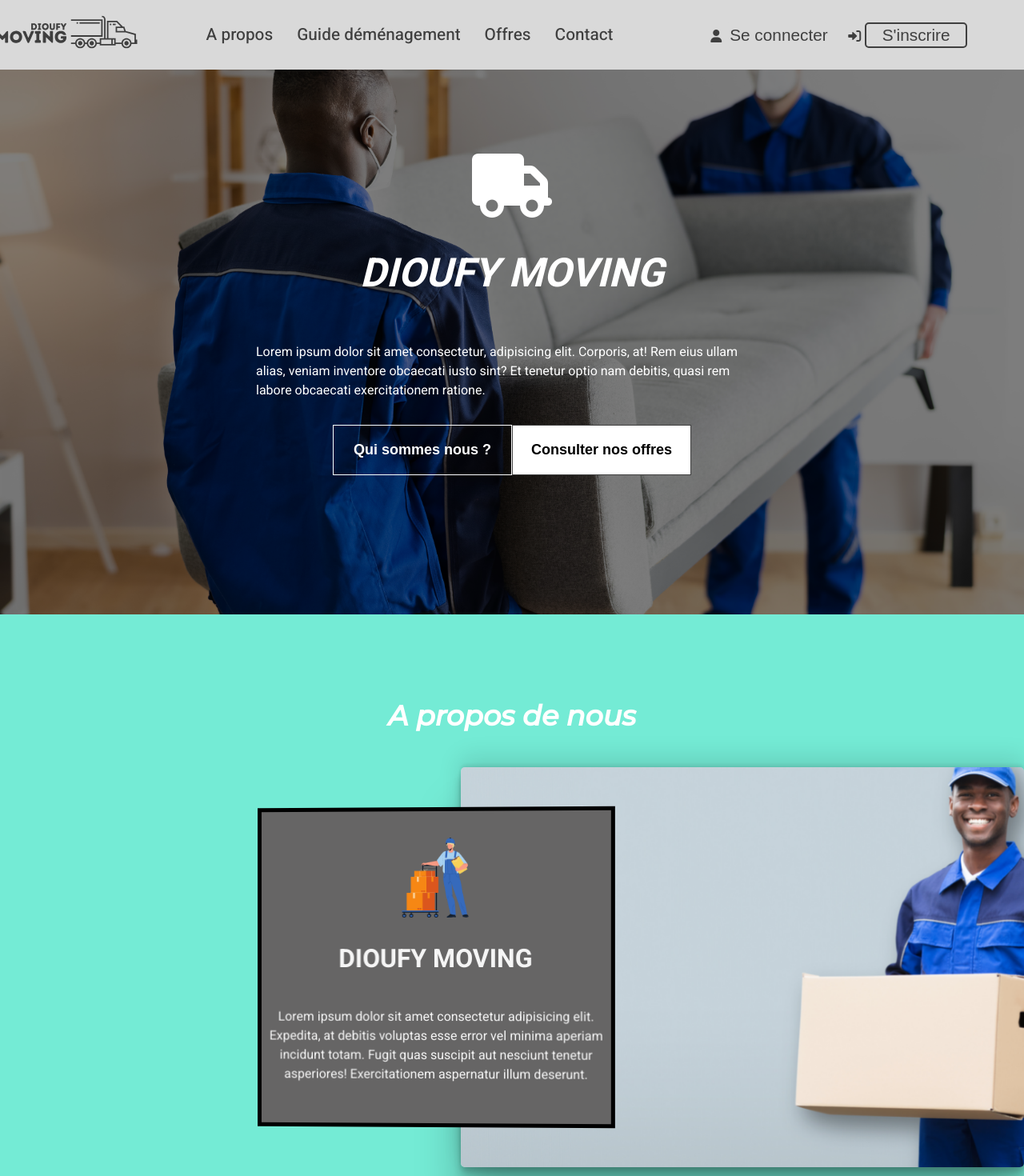
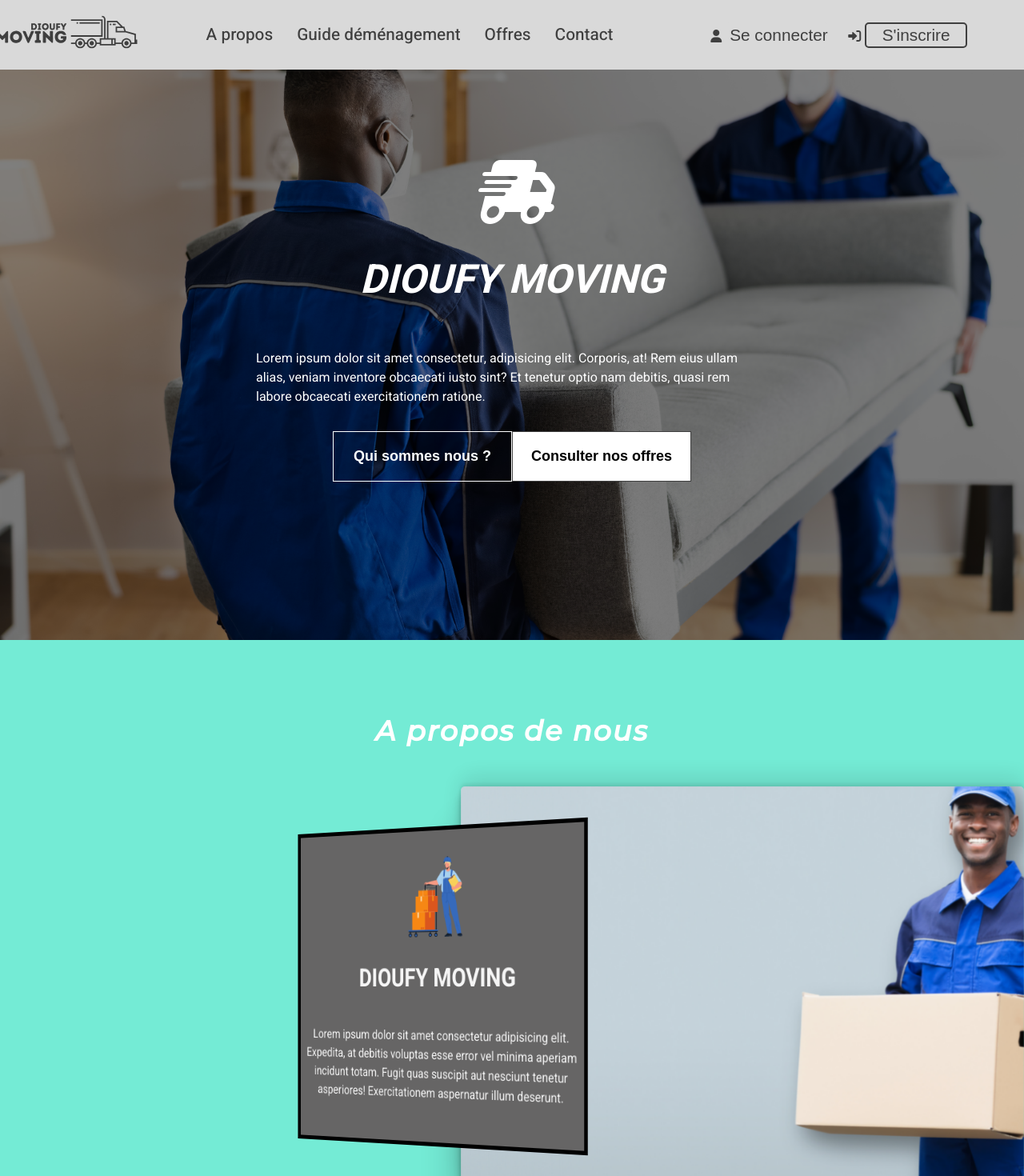
Before and after one commit to jkdGMC/dioufy-moving, a React (Create React App) app in the folder dioufy-moving-client/: page / in a window 1280 px wide. Shown: the top 1470 px of the page at 80% size. Built offline with nearby package versions, Linux system fonts and the light colour scheme.

Commit message:
Updating navbar & sidebar components

```diff
--- a/dioufy-moving-client/src/Components/Apropos/Apropos.css
+++ b/dioufy-moving-client/src/Components/Apropos/Apropos.css
@@ -3,13 +3,15 @@
     height: 100vh;
     display: flex;
     flex-direction: column;
-    background: #74ebd5;  /* fallback for old browsers */
-    background: -webkit-linear-gradient(to right, #ACB6E5, #74ebd5);  /* Chrome 10-25, Safari 5.1-6 */
+    background: #74ebd5;
+    background: -webkit-linear-gradient(to right, #ACB6E5, #74ebd5);
 
 }
 
 .a-propos-title{
-    margin-top: 3em;
+    margin-top: 2.5em;
+    letter-spacing: 2px;
+    line-height: 1.5em;
     color: white;
     text-align: center;
     font-size: 35px;
--- a/dioufy-moving-client/src/Components/Apropos/Apropos.js
+++ b/dioufy-moving-client/src/Components/Apropos/Apropos.js
@@ -1,12 +1,20 @@
-import React from 'react'
+import React, { useEffect } from 'react'
 import './Apropos.css'
 import AproposSection from './AproposSection/AproposSection'
 
+import Aos from 'aos'
+import 'aos/dist/aos.css'
 
 const Apropos = () => {
+
+  useEffect(() => {
+    Aos.init({
+      duration: 2000
+    })
+  }, []);
   return (
     <div className='a-propos'>
-        <h1 className='a-propos-title'>A propos de nous</h1>
+        <h1 data-aos="fade-down" className='a-propos-title'>A propos de nous</h1>
         <AproposSection />
     </div>
   )
--- a/dioufy-moving-client/src/Components/Apropos/AproposSection/AproposSection.js
+++ b/dioufy-moving-client/src/Components/Apropos/AproposSection/AproposSection.js
@@ -16,8 +16,8 @@ const AproposSection = () => {
 
   return (
     <div className='a-propos-section'>
-      <div data-aos="fade-right" className="apropos-img"></div>
-      <div data-aos="flip-left" data-aos-delay="1250" className="a-propos-text">
+      <div data-aos="zoom-in" data-aos-delay="800" className="apropos-img"></div>
+      <div data-aos="flip-left" data-aos-delay="2000" className="a-propos-text">
         <div className="a-propos-text-title">
           <img className='apropos-logo' src={aproposLogo} alt="A propos logo" height='100' />
           <h1>DIOUFY MOVING</h1>
--- a/dioufy-moving-client/src/Components/Header/Header.css
+++ b/dioufy-moving-client/src/Components/Header/Header.css
@@ -3,7 +3,7 @@
     display: flex;
     justify-content: center;
     width: 100%;
-    height: 768px;
+    height: 100vh;
     background-image: url('../../assets/images/header-img.png');
     background-repeat: no-repeat;
     background-size: cover;
@@ -22,6 +22,7 @@
 }
 
 .header-image .truck-icon{
+    font-style: italic;
     font-size: 5em;
     text-align: center;
 }
--- a/dioufy-moving-client/src/Components/Header/Header.js
+++ b/dioufy-moving-client/src/Components/Header/Header.js
@@ -17,17 +17,17 @@ const Header = () => {
     <div  className='header'>
       <Navbar />
       <div className="header-desc">
-        <div data-aos="fade-up" className="header-desc-container">
+        <div className="header-desc-container">
           <div className="header-image">
-            <i className="fa-sharp fa-solid fa-truck truck-icon"></i>
-            <h1>DIOUFY MOVING</h1>
+            <i data-aos="fade-right" data-aos-delay="300" className="fa-sharp fa-solid fa-truck-fast truck-icon"></i>
+            <h1 data-aos="fade-up" data-aos-delay="900">DIOUFY MOVING</h1>
           </div>
-          <div className="header-txt">
+          <div data-aos="fade-up" data-aos-delay="1200" className="header-txt">
             <p>Lorem ipsum dolor sit amet consectetur, adipisicing elit. Corporis, at! Rem eius ullam alias, veniam inventore obcaecati iusto sint? Et tenetur optio nam debitis, quasi rem labore obcaecati exercitationem ratione.</p>
           </div>
           <div className="header-btn-container">
-            <input type="button" className='btn header-qsn-btn' value="Qui sommes nous ?"/>
-            <input type="button" className='btn header-cno-btn' value="Consulter nos offres"/>
+            <input data-aos="fade-right" data-aos-delay="2400" type="button" className='btn header-qsn-btn' value="Qui sommes nous ?"/>
+            <input data-aos="fade-left" data-aos-delay="2400" type="button" className='btn header-cno-btn' value="Consulter nos offres"/>
           </div>
         </div>
       </div>
--- a/dioufy-moving-client/src/Components/Navbar/Navbar.css
+++ b/dioufy-moving-client/src/Components/Navbar/Navbar.css
@@ -12,7 +12,11 @@
 
 .active{
     box-shadow: 0px 4px 4px rgba(0, 0, 0, 0.25);
-    transition: .3s;
+}
+
+.sticky{
+    height: 3rem;
+    background-color: white;
 }
 
 .logo-container img{
--- a/dioufy-moving-client/src/Components/Navbar/Navbar.js
+++ b/dioufy-moving-client/src/Components/Navbar/Navbar.js
@@ -1,6 +1,10 @@
-import React, { useState } from 'react'
+import React, { useEffect, useState } from 'react'
 import logo from '../../assets/main-logo/black.svg'
 import './Navbar.css'
+
+import Aos from 'aos'
+import 'aos/dist/aos.css'
+
 
 const Navbar = () => {
     const [navbar, setNavbar] = useState(false);
@@ -27,9 +31,16 @@ const Navbar = () => {
         },
     ]
 
+    useEffect(() => {
+        Aos.init({
+            duration: 2000
+        })
+    }, [])
+
+
   return (
     <div className='Navbar'>
-         <nav className={navbar ? 'navbar active' : 'navbar'}>
+         <nav data-aos="fade-down" className={navbar ? 'navbar active sticky' : 'navbar'}>
             <div className="logo-container">
                 <img className="dioufy-moving-logo" src={logo} alt="Dioufy moving" />
             </div>
```
